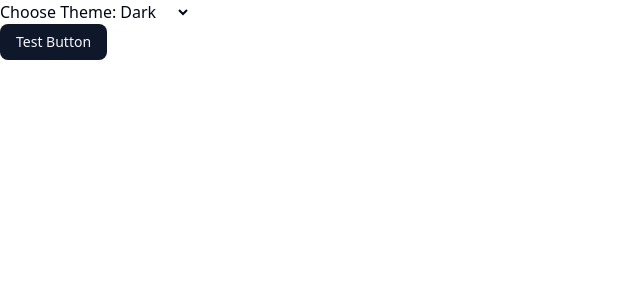
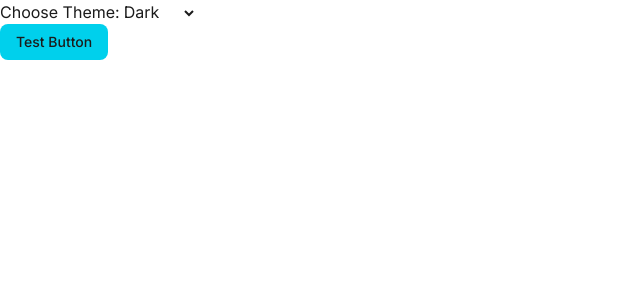
Before and after one commit to tchappel/portfolio-next, a Next.js app: page / in a window 1280 px wide. Shown: the top 300 px of the page, without its empty margins (0-640 px from the left). Built offline with nearby package versions, Linux system fonts and the light colour scheme.

Commit message:
feat: update styles and fonts

```diff
--- a/app/globals.css
+++ b/app/globals.css
@@ -4,9 +4,10 @@
 @custom-variant dark (&:is(.dark *));
 
 @theme inline {
+  --font-sans: var(--font-inter);
+  --font-mono: var(--font-roboto-mono);
   --color-background: var(--background);
   --color-foreground: var(--foreground);
-  --font-inter: var(--font-inter);
   --color-sidebar-ring: var(--sidebar-ring);
   --color-sidebar-border: var(--sidebar-border);
   --color-sidebar-accent-foreground: var(--sidebar-accent-foreground);
@@ -45,23 +46,23 @@
 :root {
   --radius: 0.625rem;
   --background: oklch(1 0 0);
-  --foreground: oklch(0.129 0.042 264.695);
+  --foreground: oklch(0.22 0 0);
   --card: oklch(1 0 0);
-  --card-foreground: oklch(0.129 0.042 264.695);
+  --card-foreground: oklch(0.22 0 0);
   --popover: oklch(1 0 0);
-  --popover-foreground: oklch(0.129 0.042 264.695);
-  --primary: oklch(0.208 0.042 265.755);
-  --primary-foreground: oklch(0.984 0.003 247.858);
-  --secondary: oklch(0.968 0.007 247.896);
-  --secondary-foreground: oklch(0.208 0.042 265.755);
-  --muted: oklch(0.968 0.007 247.896);
-  --muted-foreground: oklch(0.554 0.046 257.417);
-  --accent: oklch(0.968 0.007 247.896);
-  --accent-foreground: oklch(0.208 0.042 265.755);
-  --destructive: oklch(0.577 0.245 27.325);
-  --border: oklch(0.929 0.013 255.508);
-  --input: oklch(0.929 0.013 255.508);
-  --ring: oklch(0.704 0.04 256.788);
+  --popover-foreground: oklch(0.22 0 0);
+  --primary: oklch(0.78 0.15 210);
+  --primary-foreground: oklch(0.22 0 0);
+  --secondary: oklch(0.97 0.01 240);
+  --secondary-foreground: oklch(0.22 0 0);
+  --muted: oklch(0.97 0.01 240);
+  --muted-foreground: oklch(0.52 0 0);
+  --accent: oklch(0.78 0.15 210);
+  --accent-foreground: oklch(0.22 0 0);
+  --destructive: oklch(0.63 0.26 30);
+  --border: oklch(0.93 0.01 240);
+  --input: oklch(0.93 0.01 240);
+  --ring: oklch(0.78 0.15 210);
   --chart-1: oklch(0.646 0.222 41.116);
   --chart-2: oklch(0.6 0.118 184.704);
   --chart-3: oklch(0.398 0.07 227.392);
@@ -75,27 +76,49 @@
   --sidebar-accent-foreground: oklch(0.208 0.042 265.755);
   --sidebar-border: oklch(0.929 0.013 255.508);
   --sidebar-ring: oklch(0.704 0.04 256.788);
+
+  /* custom variables */
+
+  --gradient-primary: linear-gradient(
+    135deg,
+    oklch(0.78 0.15 210),
+    oklch(0.65 0.22 250),
+    oklch(0.6 0.2 260)
+  );
+  --gradient-secondary: linear-gradient(
+    180deg,
+    oklch(1 0 0),
+    oklch(0.985 0.015 240)
+  );
+  --gradient-accent: linear-gradient(
+    135deg,
+    oklch(0.78 0.15 210),
+    oklch(0.72 0.18 240)
+  );
+
+  --glass-bg: oklch(1 0 0 / 0.7);
+  --glass-border: oklch(0.88 0.005 270 / 0.4);
 }
 
 .dark {
-  --background: oklch(0.129 0.042 264.695);
-  --foreground: oklch(0.984 0.003 247.858);
-  --card: oklch(0.208 0.042 265.755);
-  --card-foreground: oklch(0.984 0.003 247.858);
-  --popover: oklch(0.208 0.042 265.755);
-  --popover-foreground: oklch(0.984 0.003 247.858);
-  --primary: oklch(0.929 0.013 255.508);
-  --primary-foreground: oklch(0.208 0.042 265.755);
-  --secondary: oklch(0.279 0.041 260.031);
-  --secondary-foreground: oklch(0.984 0.003 247.858);
-  --muted: oklch(0.279 0.041 260.031);
-  --muted-foreground: oklch(0.704 0.04 256.788);
-  --accent: oklch(0.279 0.041 260.031);
-  --accent-foreground: oklch(0.984 0.003 247.858);
-  --destructive: oklch(0.704 0.191 22.216);
-  --border: oklch(1 0 0 / 10%);
-  --input: oklch(1 0 0 / 15%);
-  --ring: oklch(0.551 0.027 264.364);
+  --background: oklch(0.15 0.01 240);
+  --foreground: oklch(0.97 0 0);
+  --card: oklch(0.19 0.01 240);
+  --card-foreground: oklch(0.97 0 0);
+  --popover: oklch(0.19 0.01 240);
+  --popover-foreground: oklch(0.97 0 0);
+  --primary: oklch(0.78 0.15 210);
+  --primary-foreground: oklch(0.22 0 0);
+  --secondary: oklch(0.22 0.01 240);
+  --secondary-foreground: oklch(0.97 0 0);
+  --muted: oklch(0.22 0.01 240);
+  --muted-foreground: oklch(0.68 0 0);
+  --accent: oklch(0.78 0.15 210);
+  --accent-foreground: oklch(0.22 0 0);
+  --destructive: oklch(0.55 0.19 30);
+  --border: oklch(0.27 0.01 240);
+  --input: oklch(0.27 0.01 240);
+  --ring: oklch(0.78 0.15 210);
   --chart-1: oklch(0.488 0.243 264.376);
   --chart-2: oklch(0.696 0.17 162.48);
   --chart-3: oklch(0.769 0.188 70.08);
@@ -109,6 +132,28 @@
   --sidebar-accent-foreground: oklch(0.984 0.003 247.858);
   --sidebar-border: oklch(1 0 0 / 10%);
   --sidebar-ring: oklch(0.551 0.027 264.364);
+
+  /* custom variables */
+
+  --gradient-primary: linear-gradient(
+    135deg,
+    oklch(0.78 0.15 210),
+    oklch(0.65 0.22 250),
+    oklch(0.6 0.2 260)
+  );
+  --gradient-secondary: linear-gradient(
+    180deg,
+    oklch(0.15 0.01 240),
+    oklch(0.19 0.01 240)
+  );
+  --gradient-accent: linear-gradient(
+    135deg,
+    oklch(0.78 0.15 210),
+    oklch(0.72 0.18 240)
+  );
+
+  --glass-bg: oklch(0.19 0.015 240 / 0.7);
+  --glass-border: oklch(0.82 0.13 210 / 0.1);
 }
 
 @layer base {
@@ -116,6 +161,25 @@
     @apply border-border outline-ring/50;
   }
   body {
-    @apply bg-background text-foreground;
+    @apply bg-background text-foreground antialiased;
+  }
+
+  html {
+    scroll-behavior: smooth;
   }
 }
+
+@layer utilities {
+  .glass {
+    background: var(--glass-bg);
+    backdrop-filter: blur(12px);
+    border: 1px solid var(--glass-border);
+  }
+
+  .gradient-text {
+    background: var(--gradient-primary);
+    -webkit-background-clip: text;
+    -webkit-text-fill-color: transparent;
+    background-clip: text;
+  }
+}
--- a/app/layout.tsx
+++ b/app/layout.tsx
@@ -1,6 +1,6 @@
 import { ThemeProvider } from "@/components/theme-provider";
 import type { Metadata } from "next";
-import { Inter } from "next/font/google";
+import { Inter, Roboto_Mono } from "next/font/google";
 import "./globals.css";
 
 const inter = Inter({
@@ -8,6 +8,13 @@ const inter = Inter({
   weight: ["400", "500", "600", "700", "800"],
   display: "swap",
   variable: "--font-inter",
+});
+
+const roboto_mono = Roboto_Mono({
+  subsets: ["latin"],
+  weight: ["400", "500", "600", "700"],
+  display: "swap",
+  variable: "--font-roboto-mono",
 });
 
 export const metadata: Metadata = {
@@ -47,7 +54,7 @@ export default function RootLayout({
   return (
     <html
       lang="en"
-      className={`${inter.variable} antialiased`}
+      className={`${inter.variable} ${roboto_mono.variable} antialiased`}
       suppressHydrationWarning
     >
       <body>
--- a/components/ui/button.tsx
+++ b/components/ui/button.tsx
@@ -4,7 +4,7 @@ import { cva, type VariantProps } from "class-variance-authority";
 import { cn } from "@/lib/utils";
 
 const buttonVariants = cva(
-  "inline-flex items-center justify-center gap-2 whitespace-nowrap rounded-md text-sm font-medium transition-all disabled:pointer-events-none disabled:opacity-50 [&_svg]:pointer-events-none [&_svg:not([class*='size-'])]:size-4 shrink-0 [&_svg]:shrink-0 outline-none focus-visible:border-ring focus-visible:ring-ring/50 focus-visible:ring-[3px] aria-invalid:ring-destructive/20 dark:aria-invalid:ring-destructive/40 aria-invalid:border-destructive",
+  "inline-flex items-center justify-center gap-2 shrink-0 whitespace-nowrap rounded-md text-sm font-medium outline-none transition-all disabled:pointer-events-none disabled:opacity-50 focus-visible:border-ring focus-visible:ring-ring/50 focus-visible:ring-[3px] aria-invalid:border-destructive aria-invalid:ring-destructive/20 dark:aria-invalid:ring-destructive/40 [&_svg]:pointer-events-none [&_svg]:shrink-0 [&_svg:not([class*='size-'])]:size-4",
   {
     variants: {
       variant: {
```
